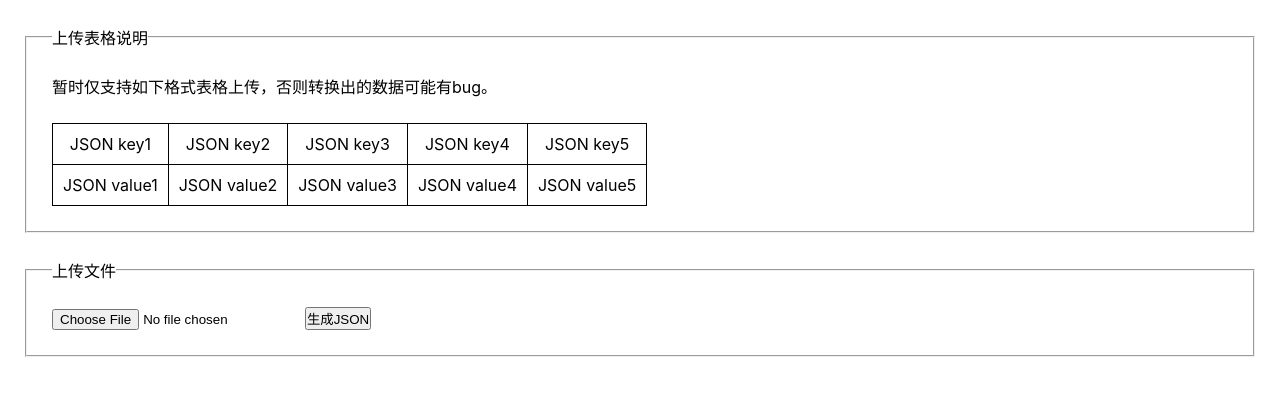
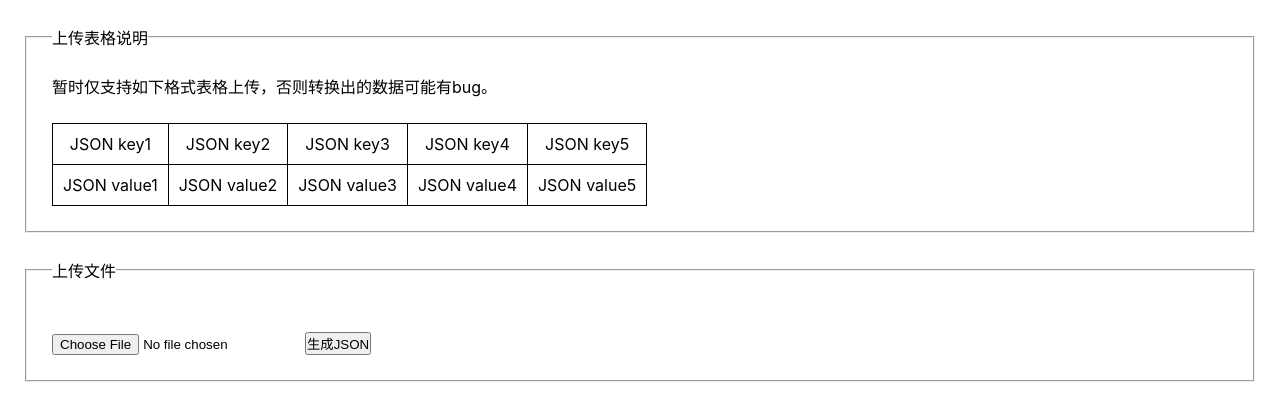
Before and after one commit to Phil-Libra/excel-to-json, a React (Create React App) app: page / in a window 1280 px wide. Shown: the top 420 px of the page. Built offline with nearby package versions, Linux system fonts and the light colour scheme.

Commit message:
修复了生成的下载链接的位置

```diff
--- a/src/App.js
+++ b/src/App.js
@@ -62,8 +62,9 @@ function App() {
 
   // 添加下载链接函数
   const addLink = (data, file) => {
+    const fileField = document.getElementById('file');
     // 如已有生成的下载链接，则先删除
-    const prevLink = document.querySelector('a');
+    const prevLink = fileField.querySelector('a');
     if (prevLink) {
       prevLink.parentNode.removeChild(prevLink);
     }
@@ -80,7 +81,7 @@ function App() {
     link.href = URL.createObjectURL(blob);
     link.download = `${fileName}.json`;
     link.innerText = '下载JSON';
-    document.body.prepend(link);
+    fileField.prepend(link);
   };
 
   const handleUpload = async (e) => {
@@ -113,7 +114,7 @@ function App() {
         <legend>上传表格说明</legend>
         <p>暂时仅支持如下格式表格上传，否则转换出的数据可能有bug。</p>
         <table>
-          <th></th>
+          <tbody>
             <tr key="1">
               <td>JSON key1</td>
               <td>JSON key2</td>
@@ -128,12 +129,15 @@ function App() {
               <td>JSON value4</td>
               <td>JSON value5</td>
             </tr>
+          </tbody>
         </table>
       </fieldset>
-      <fieldset>
+      <fieldset id='file'>
         <legend>上传文件</legend>
+        <div className={styles.inputBox}>
           <input type="file" name="excel-file" id="excel-file" onChange={handleUpload} />
           <button onClick={generateJSON}>生成JSON</button>
+        </div>
       </fieldset>
 
       {
--- a/src/App.module.css
+++ b/src/App.module.css
@@ -24,3 +24,6 @@
   margin: 25px;
   padding: 25px;
 }
+.inputBox {
+  margin-top: 25px;
+}
--- a/src/App.module.less
+++ b/src/App.module.less
@@ -34,3 +34,7 @@
         padding: 25px;
     }
 }
+
+.inputBox {
+    margin-top: 25px;
+}
```
Lines whose indentation alone changed are shown as unchanged.
